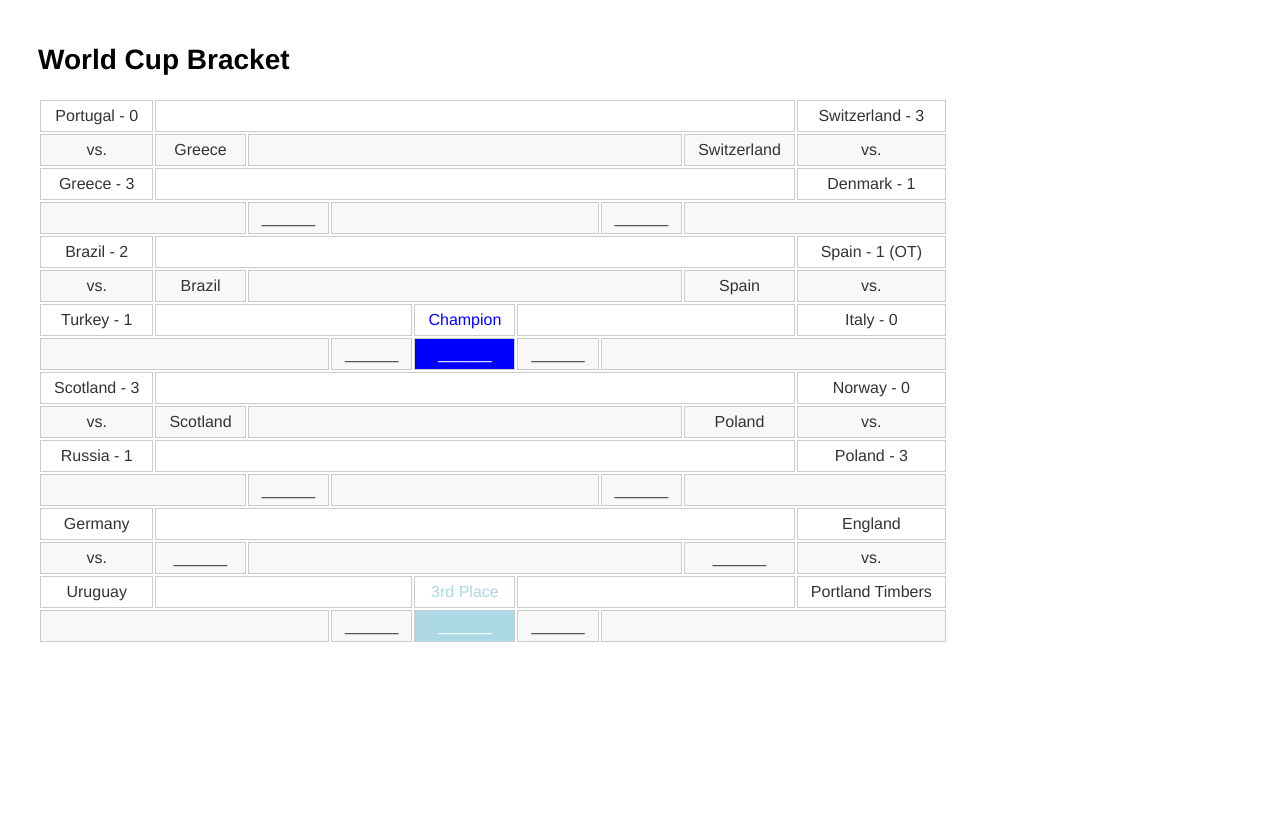
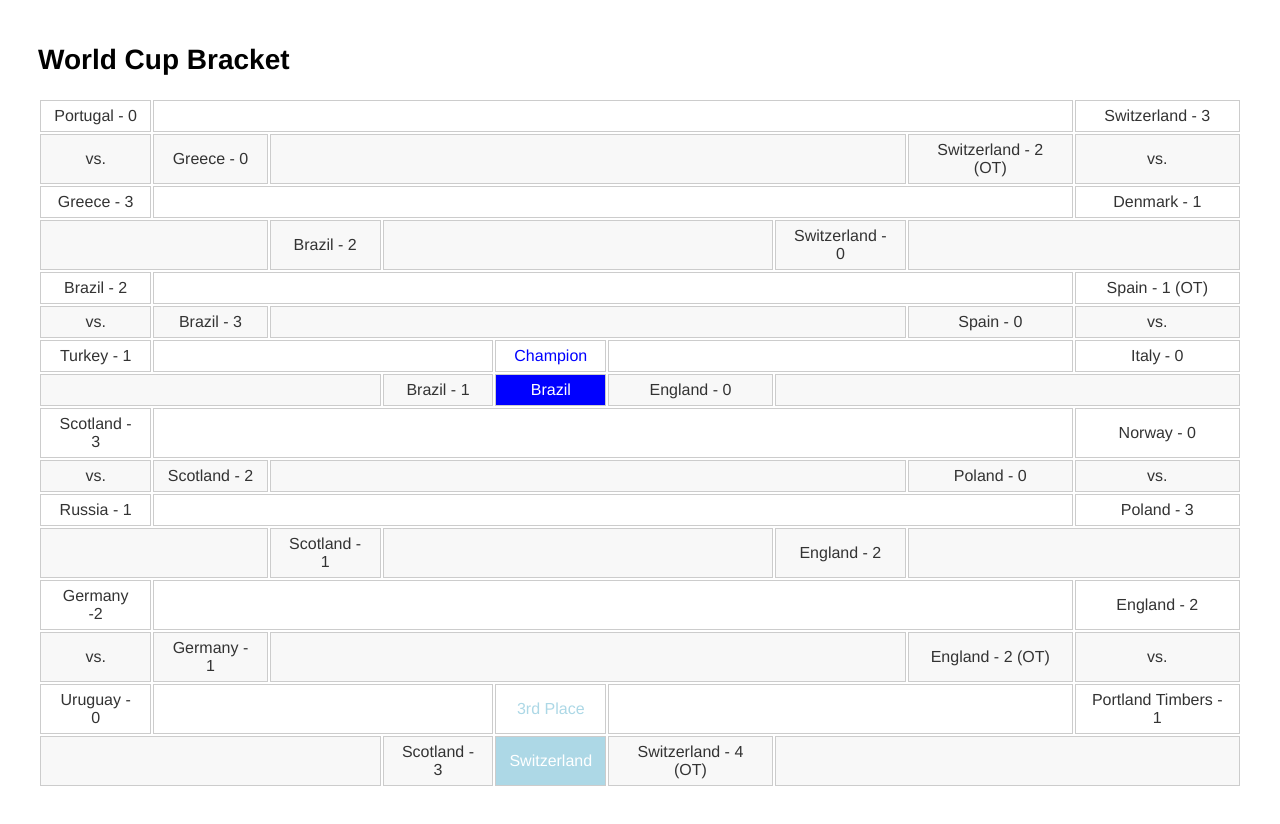
Before and after one commit to crowmagnumb/crowmagnumb.net, a plain HTML site: page fifa_world_cup/wc-i/bracket.html in a window 1280 px wide. Before the commit the page ends 800 px from the top, so only its background shows below. Drawn offline with Linux system fonts and the light colour scheme.

Commit message:
world cup

```diff
--- a/fifa_world_cup/wc-i/bracket.html
+++ b/fifa_world_cup/wc-i/bracket.html
@@ -32,9 +32,9 @@
                 </tr>
                 <tr>
                     <td>vs.</td>
-                    <td>Greece</td>
+                    <td>Greece - 0</td>
                     <td colspan="5"></td>
-                    <td>Switzerland</td>
+                    <td>Switzerland - 2 (OT)</td>
                     <td>vs.</td>
                 </tr>
                 <tr>
@@ -44,9 +44,9 @@
                 </tr>
                 <tr>
                     <td colspan="2"></td>
-                    <td>______</td>
+                    <td>Brazil - 2</td>
                     <td colspan="3"></td>
-                    <td>______</td>
+                    <td>Switzerland - 0</td>
                     <td colspan="2"></td>
                 </tr>
                 <tr>
@@ -56,9 +56,9 @@
                 </tr>
                 <tr>
                     <td>vs.</td>
-                    <td>Brazil</td>
+                    <td>Brazil - 3</td>
                     <td colspan="5"></td>
-                    <td>Spain</td>
+                    <td>Spain - 0</td>
                     <td>vs.</td>
                 </tr>
                 <tr>
@@ -70,9 +70,9 @@
                 </tr>
                 <tr>
                     <td colspan="3"></td>
-                    <td>______</td>
-                    <td class="champion">______</td>
-                    <td>______</td>
+                    <td>Brazil - 1</td>
+                    <td class="champion">Brazil</td>
+                    <td>England - 0</td>
                     <td colspan="3"></td>
                 </tr>
                 <tr>
@@ -82,9 +82,9 @@
                 </tr>
                 <tr>
                     <td>vs.</td>
-                    <td>Scotland</td>
+                    <td>Scotland - 2</td>
                     <td colspan="5"></td>
-                    <td>Poland</td>
+                    <td>Poland - 0</td>
                     <td>vs.</td>
                 </tr>
                 <tr>
@@ -94,35 +94,35 @@
                 </tr>
                 <tr>
                     <td colspan="2"></td>
-                    <td>______</td>
+                    <td>Scotland - 1</td>
                     <td colspan="3"></td>
-                    <td>______</td>
+                    <td>England - 2</td>
                     <td colspan="2"></td>
                 </tr>
                 <tr>
-                    <td>Germany</td>
+                    <td>Germany -2</td>
                     <td colspan="7"></td>
-                    <td>England</td>
+                    <td>England - 2</td>
                 </tr>
                 <tr>
                     <td>vs.</td>
-                    <td>______</td>
+                    <td>Germany - 1</td>
                     <td colspan="5"></td>
-                    <td>______</td>
+                    <td>England - 2 (OT)</td>
                     <td>vs.</td>
                 </tr>
                 <tr>
-                    <td>Uruguay</td>
+                    <td>Uruguay - 0</td>
                     <td colspan="3"></td>
                     <td class="third-place-label">3rd Place</td>
                     <td colspan="3"></td>
-                    <td>Portland Timbers</td>
+                    <td>Portland Timbers - 1</td>
                 </tr>
                 <tr>
                     <td colspan="3"></td>
-                    <td>______</td>
-                    <td class="third-place">______</td>
-                    <td>______</td>
+                    <td>Scotland - 3</td>
+                    <td class="third-place">Switzerland</td>
+                    <td>Switzerland - 4 (OT)</td>
                     <td colspan="3"></td>
                 </tr>
             </tbody>
```
Also changed, not shown: fifa_world_cup/wc-ii/teams.csv (added, +48 -0 lines).
